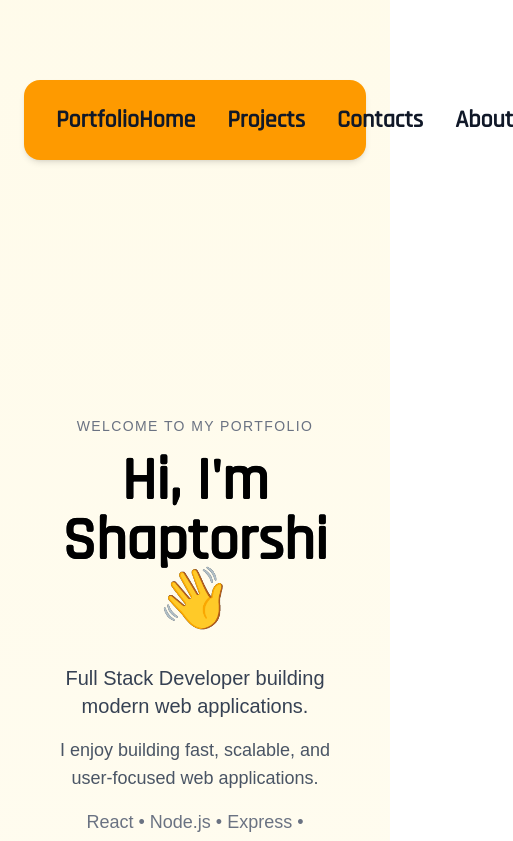
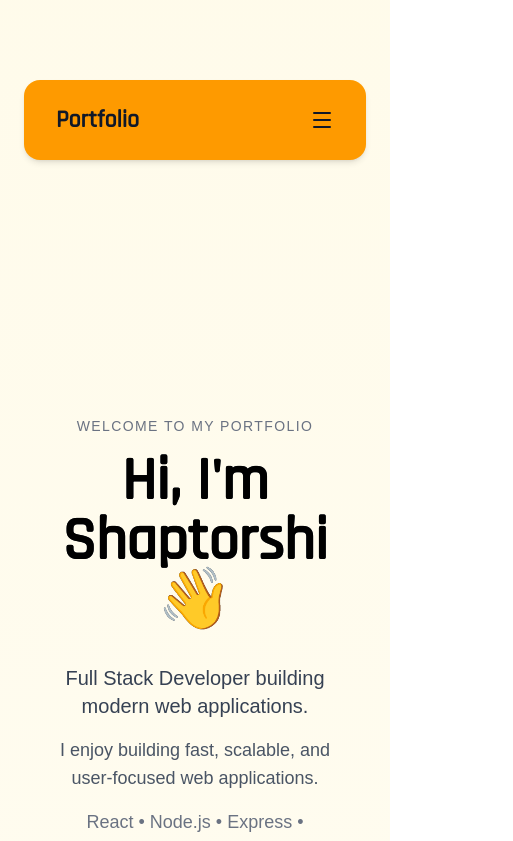
Before and after one commit to Shaptorshi/Portfolio, a React (Vite) app: page / in a window 390 px wide. Shown: the top 841 px of the page, 513 px wide, since content can reach past the window. Built offline with nearby package versions, Linux system fonts and the light colour scheme; a web font is replaced by a local one.

Commit message:
Responsiveness

```diff
--- a/src/components/navbar.jsx
+++ b/src/components/navbar.jsx
@@ -1,17 +1,39 @@
-import {motion} from 'framer-motion'
+import { motion, AnimatePresence } from 'framer-motion'
+import { X, Menu } from 'lucide-react'
+import { useState } from 'react'
 
 const navbar = () => {
+    const [open, setOpen] = useState(false);
+
     return (
-        <motion.nav initial={{y:-100}} animate={{y:0}} transition={{duration:1.2}}className='samurai-font text-2xl bg-amber-500 shadow-md sticky top-0 z-50 rounded-2xl p-2'>
+        <motion.nav initial={{ y: -100 }} animate={{ y: 0 }} transition={{ duration: 1.2 }} className='samurai-font text-2xl bg-amber-500 shadow-md sticky top-0 z-50 rounded-2xl p-2'>
             <div className='max-w-7xl mx-auto flex justify-between items-center py-4 px-6 text-gray-900 font-semibold'>
                 <h1>Portfolio</h1>
-                <ul className='flex gap-8 text-gray-900'>
+                <ul className='hidden md:flex gap-8 text-gray-900 '>
                     <li className='hover:text-white transition duration-300 cursor-pointer'><a href="#home">Home</a></li>
                     <li className='hover:text-white transition duration-300 cursor-pointer'><a href="#projects">Projects</a></li>
                     <li className='hover:text-white transition duration-300 cursor-pointer'><a href="#contacts">Contacts</a></li>
                     <li className='hover:text-white transition duration-300 cursor-pointer'><a href="#about">About</a></li>
                 </ul>
+                <button className='md:hidden' onClick={() => setOpen(!open)}>
+                    {open ? <X /> : <Menu />}
+                </button>
+
+
             </div>
+            <AnimatePresence>
+                {open &&
+                    <motion.div initial={{opacity:0,y:-20}} animate={{opacity:1,y:0}} exit={{opacity:0,y:-20}} className='absolute right-6 top-16 w-56 bg-amber-10000 backdrop-blur-xl border border-white rounded-xl p-4'>
+
+                        <ul className='samurai-font flex flex-col gap-4 mt-4 md:hidden'>
+                            <li className='hover:text-white transition duration-300 cursor-pointer'><a href="#home">Home</a></li>
+                            <li className='hover:text-white transition duration-300 cursor-pointer'><a href="#projects">Projects</a></li>
+                            <li className='hover:text-white transition duration-300 cursor-pointer'><a href="#contacts">Contacts</a></li>
+                            <li className='hover:text-white transition duration-300 cursor-pointer'><a href="#about">About</a></li>
+                        </ul>
+                    </motion.div>
+                }
+            </AnimatePresence>
         </motion.nav>
     )
 }
```
